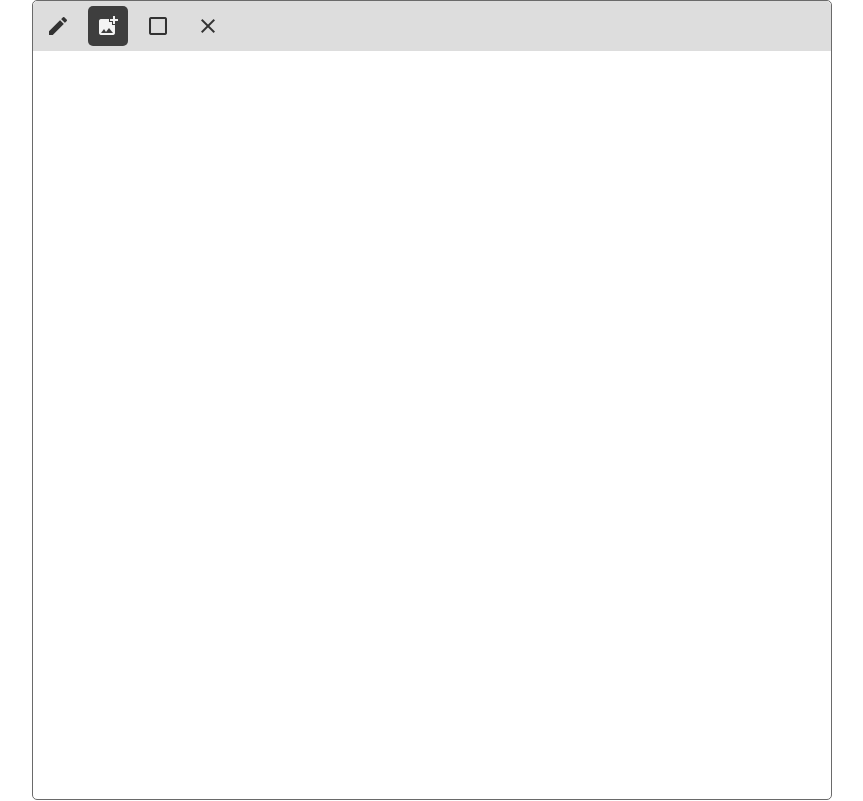
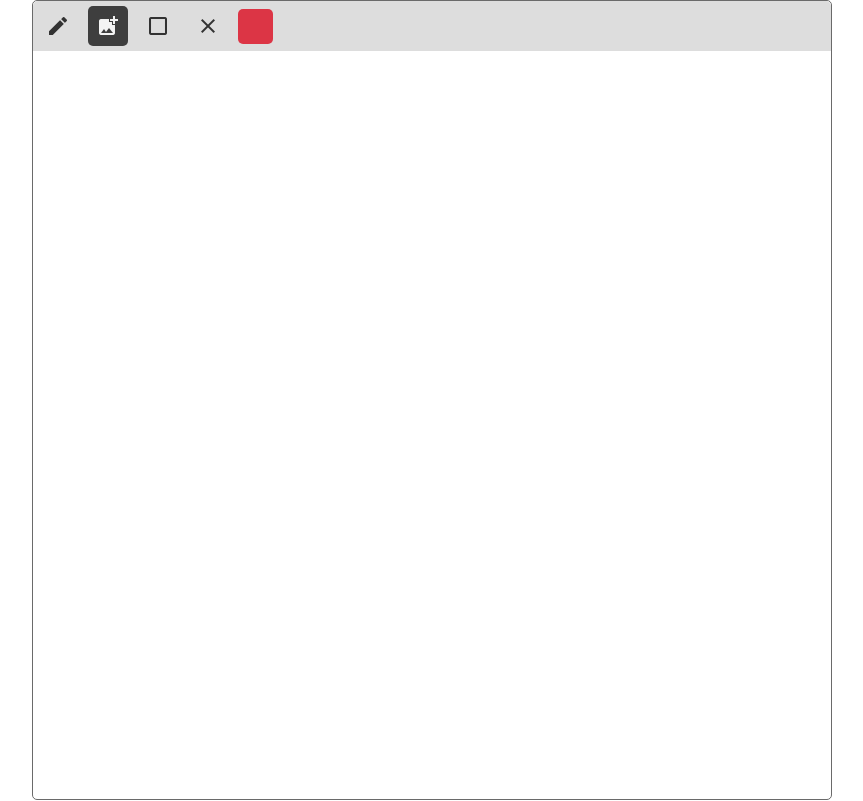
Before and after one commit to WJWang/Paint, a React (Create React App) app: page / in a window 1280 px wide. Both pictures are taken after a click on the button "add_photo_alternate". Shown: the whole page, without its empty margins (208-1071 px from the left). Built offline with nearby package versions, Linux system fonts and the light colour scheme.

Commit message:
Added color picker

```diff
--- a/package.json
+++ b/package.json
@@ -6,6 +6,8 @@
     "prop-types": "^15.6.1",
     "radium": "^0.24.0",
     "react": "^16.4.0",
+    "react-click-outside": "github:tj/react-click-outside",
+    "react-color": "^2.14.1",
     "react-dom": "^16.4.0",
     "rxjs": "^6.2.1"
   },
--- a/src/artboard/graffitBoard.jsx
+++ b/src/artboard/graffitBoard.jsx
@@ -118,6 +118,7 @@ class GraffitiBoard extends Component {
     if (selectedTool === 'RECTANGLE') {
       this.props.save({
         type: 'RECTANGLE',
+        color: this.props.penColor,
         path: (trace.path.length) ? trace.path[trace.path.length - 1] : null,
       });
     }
@@ -125,6 +126,7 @@ class GraffitiBoard extends Component {
     if (selectedTool === 'PENCILE') {
       this.props.save({
         type: 'PENCILE',
+        color: this.props.penColor,
         path: trace.path,
       });
     }
--- a/src/artboard/index.jsx
+++ b/src/artboard/index.jsx
@@ -1,4 +1,6 @@
 import React, { Component } from 'react';
+import { SketchPicker } from 'react-color';
+import ClickOutside from 'react-click-outside';
 import GraffitiBoard from './graffitBoard.jsx';
 
 const styles = {
@@ -53,7 +55,9 @@ class ArtBoard extends Component {
       boardWidth: 800,
       boardHeight: 750,
       selectedTool: 'PENCILE',
+      penColor: '#dc3545',
       layers: [],
+      showPicker: false,
     };
   }
 
@@ -142,7 +146,9 @@ class ArtBoard extends Component {
   drawResult = () => {
     const { layers, resultBoard } = this.state;
     const stroke = resultBoard.getContext('2d');
+
     layers.forEach((layer) => {
+      stroke.strokeStyle = layer.color;
       if (layer.type === 'PENCILE') {
         this.drawPath({ paths: layer.path, stroke });
       }
@@ -154,7 +160,7 @@ class ArtBoard extends Component {
 
   render() {
     const {
-      selectedTool, boardWidth, boardHeight, layers,
+      selectedTool, boardWidth, boardHeight, layers, penColor, showPicker,
     } = this.state;
     const itemSelectedStyle = item => (
       item === selectedTool ? styles.controlPanelWrapper.controlItemSelected : {}
@@ -197,6 +203,42 @@ class ArtBoard extends Component {
             <i className="material-icons">close</i>
           </button>
 
+          <button
+            onClick={(e) => {
+              e.preventDefault();
+              this.setState({
+                showPicker: true,
+                selectedTool: 'COLOR_PICKER',
+              });
+            }}
+            style={{
+              ...styles.controlPanelWrapper.controlItem,
+              height: 35,
+              width: 35,
+              backgroundColor: `${this.state.penColor}`,
+              zIndex: 100000,
+            }}>
+            {
+              (showPicker) && (
+                <ClickOutside
+                  onClickOutside={() => {
+                    this.setState({
+                      showPicker: false,
+                      selectedTool: 'PENCILE',
+                    });
+                  }}>
+                  <SketchPicker
+                    color={this.state.penColor}
+                    onChangeComplete={(color) => {
+                      this.setState({
+                        penColor: color.hex,
+                      });
+                    }} />
+                </ClickOutside>
+              )
+            }
+          </button>
+
         </div>
         <canvas
           id="resultBoard"
@@ -207,11 +249,27 @@ class ArtBoard extends Component {
             left: 0,
             position: 'absolute',
           }} />
+
+        {
+          (!~['RECTANGLE', 'PENCILE'].indexOf(selectedTool)) ? (
+            <div
+              style={{
+                zIndex: 100,
+                position: 'relative',
+                backgroundColor: 'transparent',
+                cursor: 'crosshair',
+                width: `${boardWidth}px`,
+                height: `${boardHeight}px`,
+              }} />
+          ) : (
             <GraffitiBoard
+              penColor={penColor}
               selectedTool={selectedTool}
               boardWidth={boardWidth}
               boardHeight={boardHeight}
               save={this.saveLayer} />
+          )
+        }
 
         {
           (layers.length) ? (
@@ -224,19 +282,26 @@ class ArtBoard extends Component {
                   <tr>
                     <th>#</th>
                     <th>Layer type</th>
+                    <th>Color</th>
                     <th>Delete</th>
                   </tr>
                 </thead>
                 <tbody>
                   {
-                    layers.map((layer, idx) => {
-                      return (
+                    layers.map((layer, idx) => (
                       <tr>
                         <td>
                           { idx + 1 }
                         </td>
                         <td>
                           { layer.type }
+                        </td>
+                        <td>
+                          <div style={{
+                            backgroundColor: `${layer.color}`,
+                            width: 20,
+                            height: 20,
+                          }} />
                         </td>
                         <td>
                           <button
@@ -247,8 +312,7 @@ class ArtBoard extends Component {
                           </button>
                         </td>
                       </tr>
-                      );
-                    })
+                    ))
                   }
                 </tbody>
               </table>
```
Also changed, not shown: 1 other file (tests, documents, lock files or other folders). Lines whose indentation alone changed are shown as unchanged.
